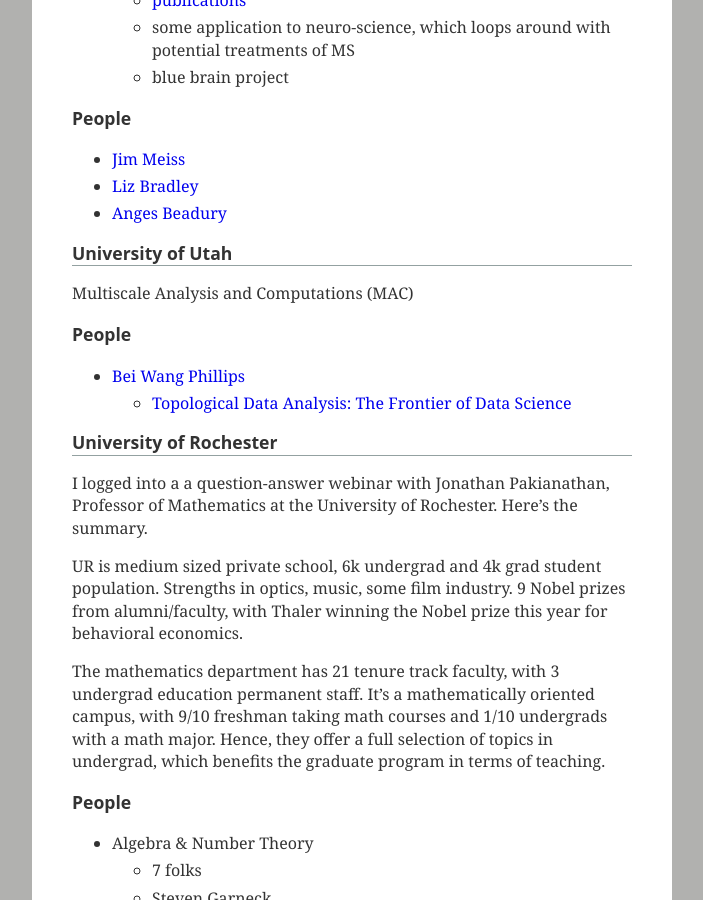
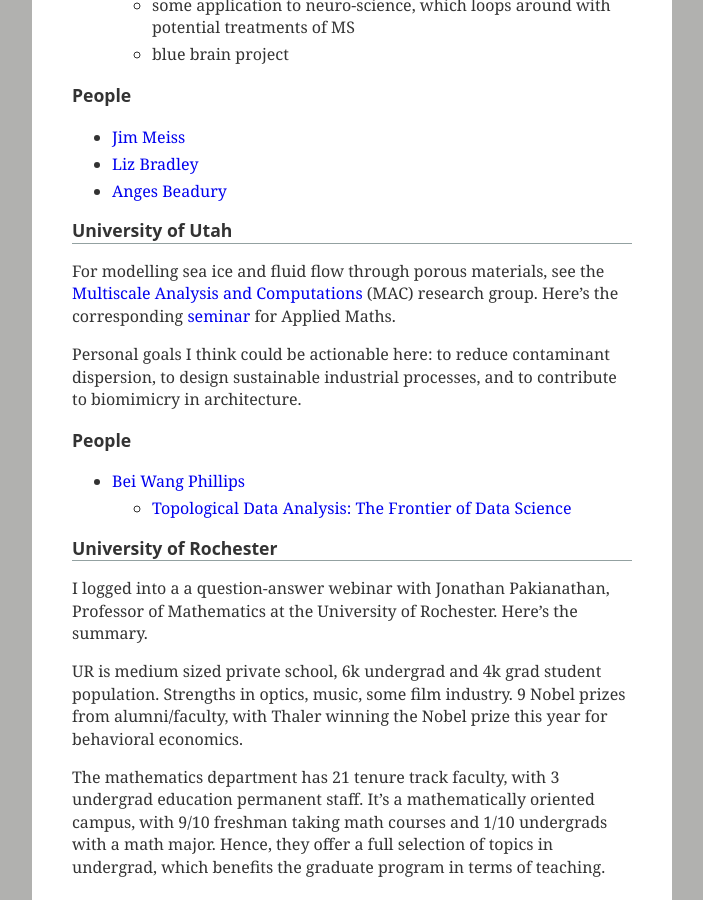
Before and after one commit to coltongrainger/blog, a Jekyll site: the page built from _posts/2017-10-18-grad-school.md, in a window 1280 px wide and 900 px high, scrolled down 1074 px. Shown: the whole window, without its empty margins (288-991 px from the left). Built offline with Jekyll 4.4.1, drawn with Linux system fonts in a browser that asks for light colours; our own code applies the rules of GitHub Pages for plain Markdown files.

Commit message:
add Utah seminar & page

```diff
--- a/_posts/2017-10-18-grad-school.md
+++ b/_posts/2017-10-18-grad-school.md
@@ -50,7 +50,9 @@
 
 ## University of Utah
 
-Multiscale Analysis and Computations (MAC)
+For modelling sea ice and fluid flow through porous materials, see the [Multiscale Analysis and Computations](http://www.math.utah.edu/applied-math/) (MAC) research group. Here's the corresponding [seminar](http://www.math.utah.edu/applied-math/seminar/) for Applied Maths.
+
+Personal goals I think could be actionable here: to reduce contaminant dispersion, to design sustainable industrial processes, and to contribute to biomimicry in architecture.
 
 ### People
 
```
Also changed, not shown: other parts of _posts/2017-10-18-grad-school.md (+1 -1 lines).
